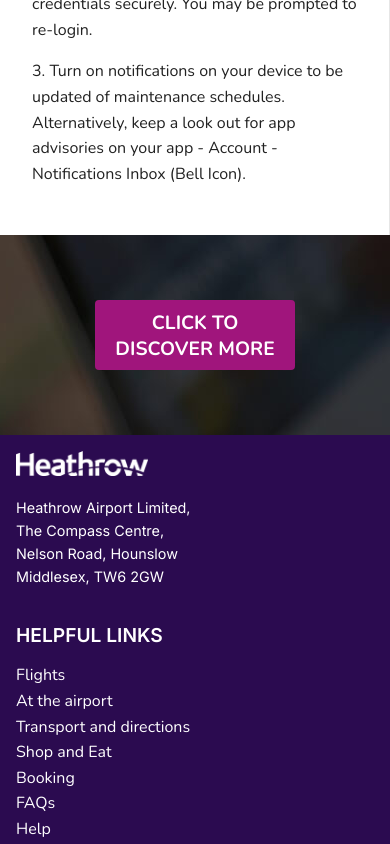
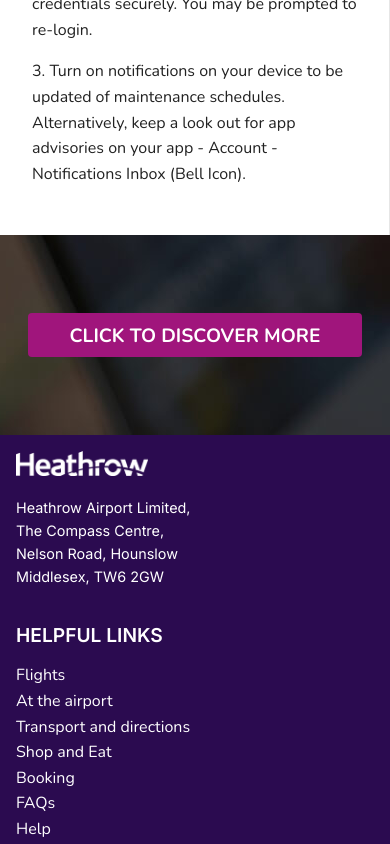
Before and after one commit to vladmoca90/NEXT-project, a Next.js app in the folder airport-project/: page /help in a window 390 px wide. Shown: the part 1785-2629 px from the top of the page. Built offline with nearby package versions, Linux system fonts and the light colour scheme.

Commit message:
Reorganized the media queries

```diff
--- a/airport-project/src/app/styles/global.css
+++ b/airport-project/src/app/styles/global.css
@@ -582,6 +582,13 @@ body #mainContent .bottom-container {
     padding: 2em 0;
 }
 
+@media all and (max-width: 991px) {
+    body #mainContent .bottom-container .btn,
+    #airportHelp .airportHelp-pay .airportHelp-pay--right .btn {
+        width: 45%;
+    }
+}
+
 @media all and (max-width: 599px) {
     body #mainContent .bottom-container .btn,
     #airportHelp .airportHelp-pay .airportHelp-pay--right .btn {
@@ -589,10 +596,3 @@ body #mainContent .bottom-container {
         width: 79%;
     }
 }
-
-@media all and (max-width: 991px) {
-    body #mainContent .bottom-container .btn,
-    #airportHelp .airportHelp-pay .airportHelp-pay--right .btn {
-        width: 45%;
-    }
-}
```
